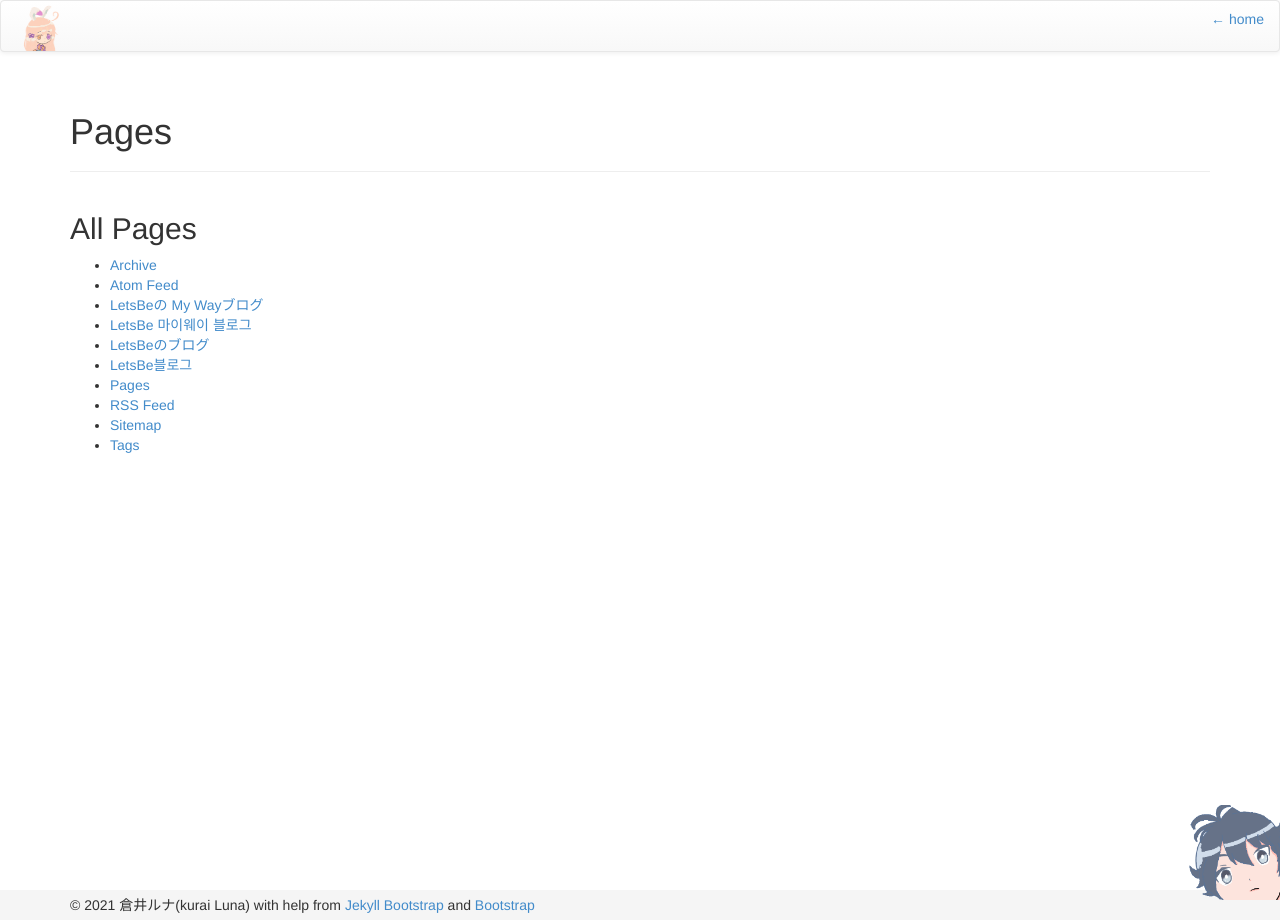
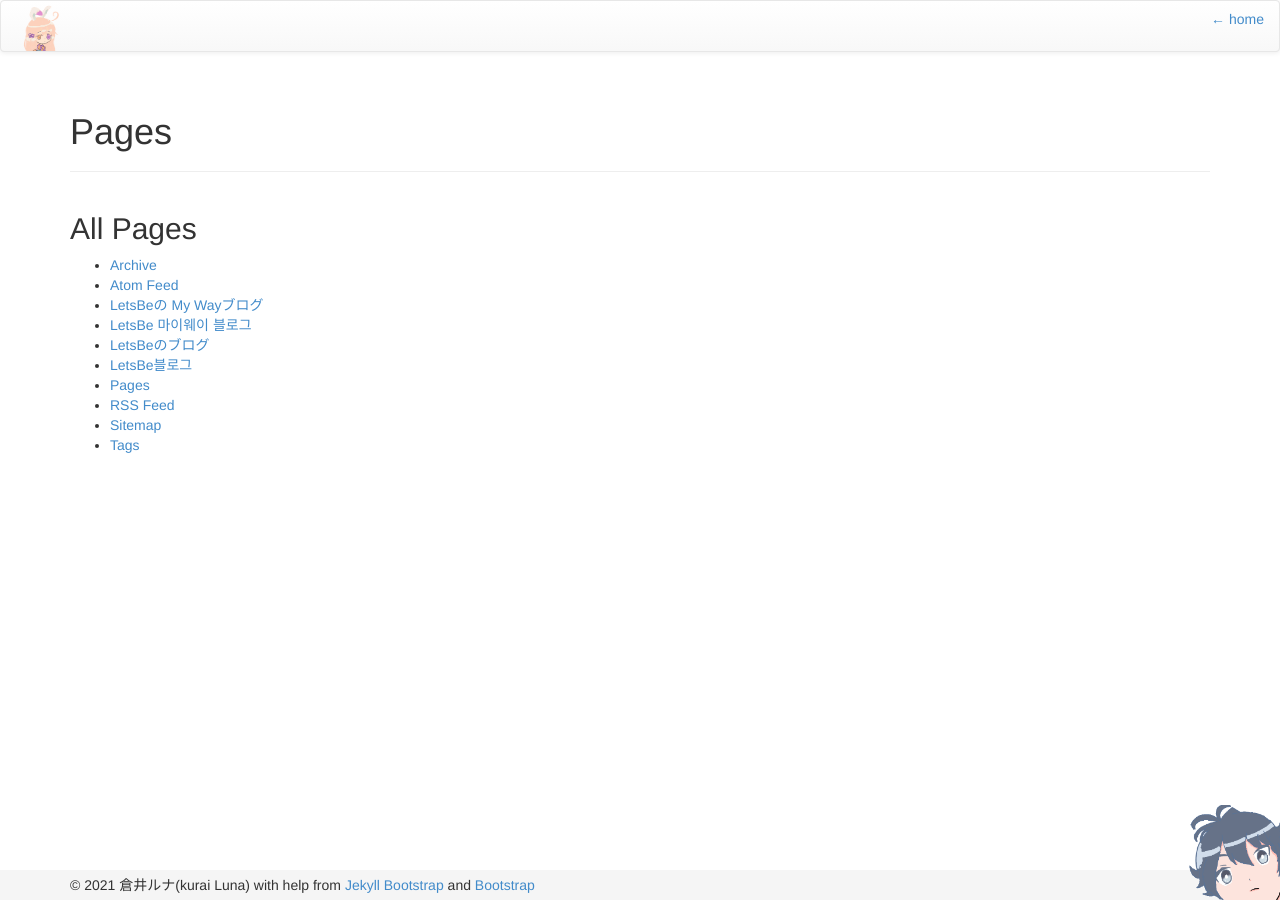
Before and after one commit to KuraiLuna/KuraiLuna4.github.io, a Jekyll site: the page built from pages.html, in a window 1280 px wide. Built offline with Jekyll 4.4.1, drawn with Linux system fonts in a browser that asks for light colours; nearby versions of some CDN libraries.

Commit message:
Update default.html

```diff
--- a/_includes/themes/bootstrap-3/default.html
+++ b/_includes/themes/bootstrap-3/default.html
@@ -130,8 +130,14 @@
       </div>
 
     </div>
-<img id="introImg" border="0" style=" position: fixed; right: 0; bottom:0; background:  center; width:95px; height:95px; background-image:cover; background-size: cover; background-repeat: no-repeat; "><br>
-    <div id="footer"  style="background-color:#f5f5f5;" >
+
+<img id="introImg" border="0"
+     style="position: fixed; right: 0; bottom:0; background:
+            center; width:95px; height:95px; background-image:cover;
+            background-size: cover; background-repeat: no-repeat; ">
+
+
+   <div id="footer"  style="background-color:#f5f5f5;" >
       <div class="container">
         <p>&copy; {{ site.time | date: '%Y' }} {{ site.author.name }}
           with help from <a href="http://jekyllbootstrap.com" target="_blank" title="The Definitive Jekyll Blogging Framework">Jekyll Bootstrap</a>
@@ -142,7 +148,7 @@
 
     {% include JB/analytics %}
 
-    <!--<style>img {float: right;}</style> class="Jewelster"  href="blog.css" <div class="Jewelster" ></div>-->
+
 
 
 
```
